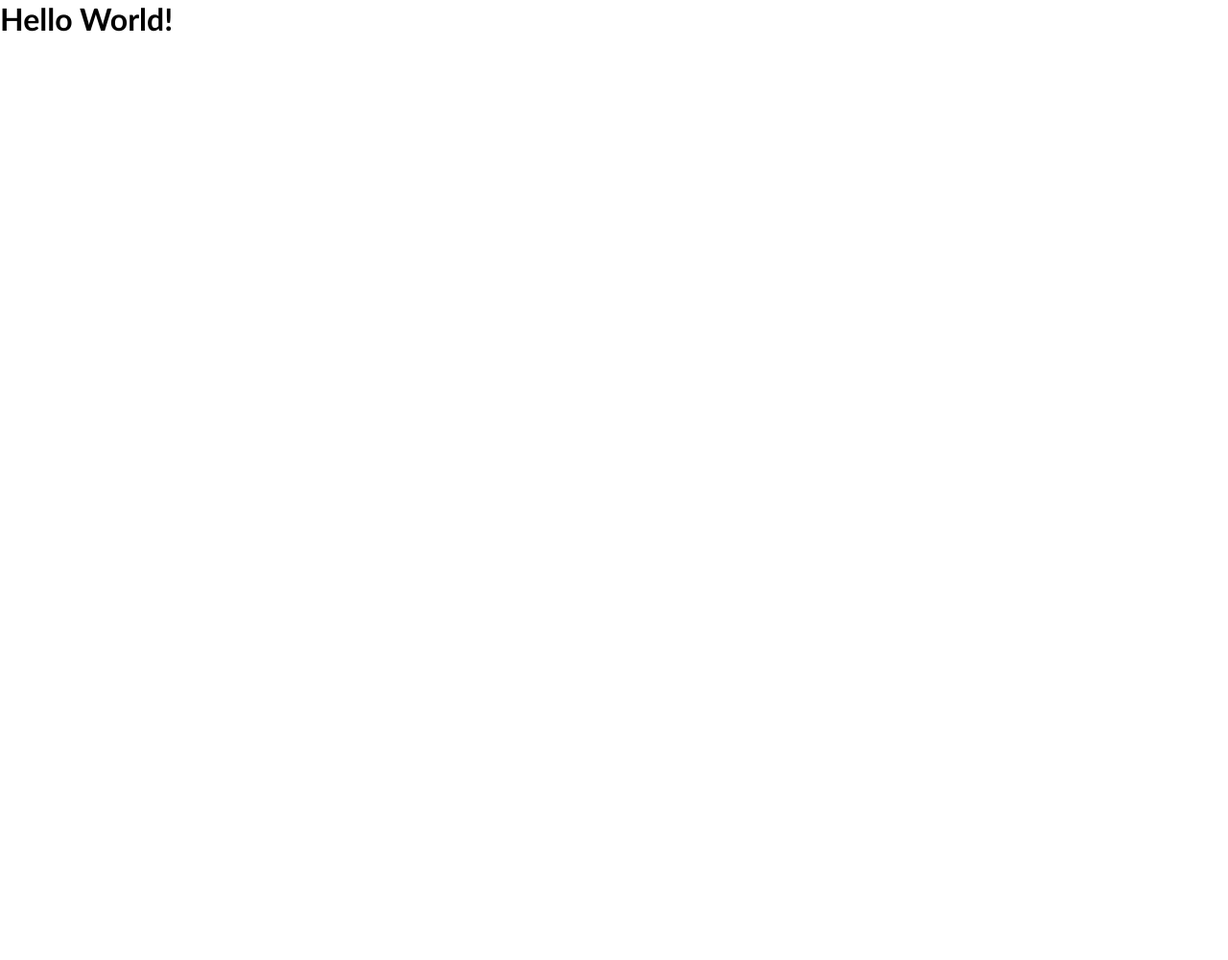
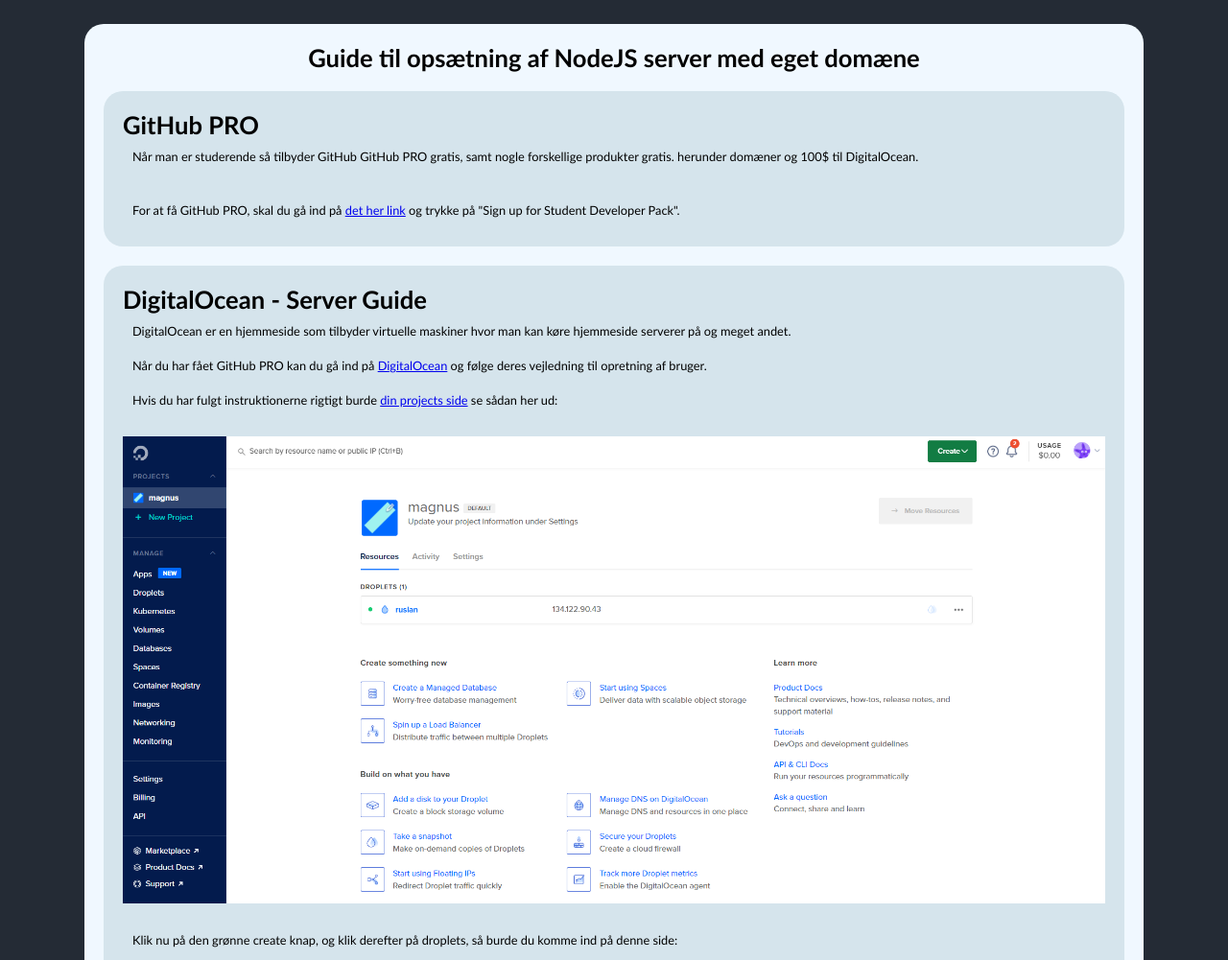
Before and after one commit to MJHC/ruslanServerGuide, a website: page public/index.html in a window 1280 px wide. Shown: the top 1001 px of the page at 96% size. Before the commit the page ends 800 px from the top, so only its background shows below. Drawn offline with Linux system fonts and the light colour scheme.

Commit message:
written more on guides

```diff
--- a/public/css/stylesheet.css
+++ b/public/css/stylesheet.css
@@ -3,3 +3,43 @@
     padding: 0;
     font-family: Calibri, sans-serif;
   }
+
+body{
+  background-color: rgb(36, 43, 53);
+}
+
+img{
+  max-width: 100%;
+  max-height: 100%;
+  display: block;
+  margin: 20px;
+  margin-left: auto;
+  margin-right: auto;
+}
+
+p{
+  padding: 10px;
+}
+
+.container{
+  background-color: aliceblue;
+  width:fit-content;
+  padding: 20px;
+  margin: 25px auto;
+  border-radius: 20px;
+}
+
+.title{
+  font-size: 2vw;
+  text-align: center;
+}
+
+.guide{
+  font-size: 1vw;
+  background-color: rgb(213, 228, 236);
+  width: 80vw;
+  margin: 20px;
+  margin: 20px auto;
+  border-radius: 20px;
+  padding: 20px;
+}
--- a/public/index.html
+++ b/public/index.html
@@ -8,8 +8,83 @@
     <link rel="stylesheet" href="./css/stylesheet.css">
 </head>
 <body>
-    <h1>Hello World!</h1>
+    <div class="container">
+        <h1 class="title">Guide til opsætning af NodeJS server med eget domæne</h1>
 
+        <div class="guide">
+            <h1>GitHub PRO</h1>
+
+            <p>Når man er studerende så tilbyder GitHub GitHub PRO gratis, samt nogle forskellige produkter gratis. herunder domæner og 100$ til DigitalOcean.<p>
+
+            <p>For at få GitHub PRO, skal du gå ind på <a href="https://education.github.com/pack">det her link</a> og trykke på "Sign up for Student Developer Pack".</p>
+        </div>
+
+        <div class="guide">
+            <h1>DigitalOcean - Server Guide</h1>
+
+            <p>DigitalOcean er en hjemmeside som tilbyder virtuelle maskiner hvor man kan køre hjemmeside serverer på og meget andet.</p>
+
+            <p>Når du har fået GitHub PRO kan du gå ind på <a href="https://www.digitalocean.com/github-students/">DigitalOcean</a> og følge deres vejledning til opretning af bruger.</p>
+
+            <p>Hvis du har fulgt instruktionerne rigtigt burde <a href="https://cloud.digitalocean.com">din projects side</a> se sådan her ud:</p>
+
+            <img src="images/digital-ocean-front.png" alt="Billede af din DigitalOcean forside">
+
+            <p>Klik nu på den grønne create knap, og klik derefter på droplets, så burde du komme ind på denne side:</p>
+
+            <img src="images/digital-ocean-droplets.png" alt="Oprettelse af droplet">
+
+            <p>Vælg ubuntu, og en basic plan. Derefter rul ned til "Choose a datacenter region", her vælger du Frankfurt:</p>
+
+            <img src="images/digital-ocean-droplet-location.png" alt="Server localition">
+
+            <p>Herefter skal du vælge et password og et navn til din server:</p>
+
+            <img src="images/digital-ocean-droplet-user-pass.png" alt="Valg af password og username">
+
+            <p>Når du har fulgt punkterne her, kan du nederst på siden trykke "Create droplet". Nu har du din egen server!</p>
+        </div>
+
+        <div class="guide">
+            <h1>Name.com - Domæne Guide</h1>
+
+            <p>Name.com tilbyder 1 års gratis domæne til studerende med en GitHub Student Developer Pack.</p>
+
+            <p>Opret en konto med din GitHub på <a href="https://www.name.com/partner/github-students">Name.com</a> og følg instuktionerne på hjemmesiden.</p>
+
+            <p>Hvis du har gjort alting rigtigt burde din <a href="https://www.name.com/account">account side</a> gerne se sådan her ud:</p>
+
+            <img src="images/name-com-account.png" alt="Din name.com account">
+
+            <p>Klik på dit domæne navn, så får du nogle flere informationer og indstillinger:</p>
+
+            <img src="images/name-com-details.png" alt="Domæne indstillinger">
+
+            <p>Når du er inde på details siden, så skal du klikke på "Manage DNS Records" under <b>Domain Details</b></p>
+
+            <img src="images/name-com-dns.png">
+
+            <p>Her fortæller du hvilken ip dit domæne skal peje hen på når at folk skriver det ind i deres browser. I feltet <b>ANSWER</b> skal du skrive din DigitalOcean Servers IP adresse. Du kan finde IPen under <a href="https://cloud.digitalocean.com/droplets">Droplets</a> på din DigitalOcean side:</p>
+
+            <img src="images/digital-ocean-droplets-ip.png" alt="Droplets liste">
+
+            <p>Nu kan folk komme ind på din hjemmeside! Nu skal den bare skrives:)</p>
+        </div>
+
+        <div class="guide">
+            <h1>SSH - Fjernforbindelses Guide</h1>
+
+            <p>Nu har du lavet en server, en NodeJS application og et domæne. Og nu skal du have koblet din NodeJS application til din server. Denne guide fortæller dig hvordan du opretter en SSH forbindelse til din server og sætter den op til at køre din NodeJS application.</p>
+
+            <p>Du kan oprette forbindelse til din server, ved at skrive <code>ssh root@mydomain.com</code> i en terminal. Hvis du bruger windows, kan du bruge PowerShell. Jeg kan anbefale at du installere <a href="https://docs.microsoft.com/en-us/windows/wsl/install">WSL2</a> på din windows maskine:)</p>
+
+            <img src="images/ssh.png" alt="SSH på terminalen">
+
+            <p>Du vil blive bedt om at skrive adgangskoden til serveren (adgangskoden er den som du lavede til din DigitalOcean Droplet).</p>
+        </div>
+
+        <a href="https://github.com/MJHC/ruslanServerGuide">GitHub Repo</a>
+    </div>
     <script src="./js/script.js"></script>
 </body>
 </html>
```
Also changed, not shown: public/images/digital-ocean-droplet-location.png (added), public/images/digital-ocean-droplet-user-pass.png (added), public/images/digital-ocean-droplets-ip.png (added), public/images/digital-ocean-droplets.png (added), public/images/digital-ocean-front.png (added), public/images/name-com-account.png (added), public/images/name-com-details.png (added), public/images/name-com-dns.png (added), public/images/ssh.png (added).
